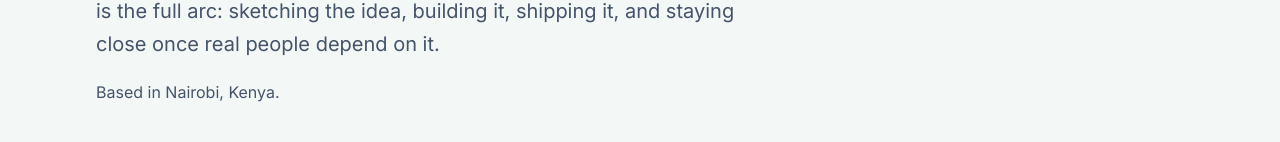
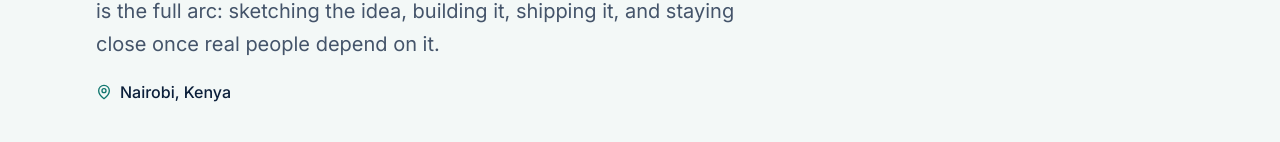
Before and after one commit to gilbertofke/gilbert-portfolio, a Next.js app: page / in a window 1280 px wide. Shown: the part 406-548 px from the top of the page. Built offline with nearby package versions, Linux system fonts and the light colour scheme.

Commit message:
feat: show location pin icon in hero

```diff
--- a/src/components/Hero.tsx
+++ b/src/components/Hero.tsx
@@ -34,7 +34,13 @@ export default function Hero() {
                 className="animate-rise mt-5 text-base text-muted"
                 style={{ animationDelay: "220ms" }}
               >
-                {site.hero.support}
+                <span className="inline-flex items-center gap-2 font-medium text-navy">
+                  <svg aria-hidden="true" viewBox="0 0 24 24" fill="none" stroke="currentColor" strokeWidth="2" strokeLinecap="round" strokeLinejoin="round" className="h-4 w-4 shrink-0 text-teal">
+                    <path d="M20 10c0 6-8 12-8 12s-8-6-8-12a8 8 0 0 1 16 0Z" />
+                    <circle cx="12" cy="10" r="3" />
+                  </svg>
+                  {site.location}
+                </span>
               </p>
             </div>
 
```
